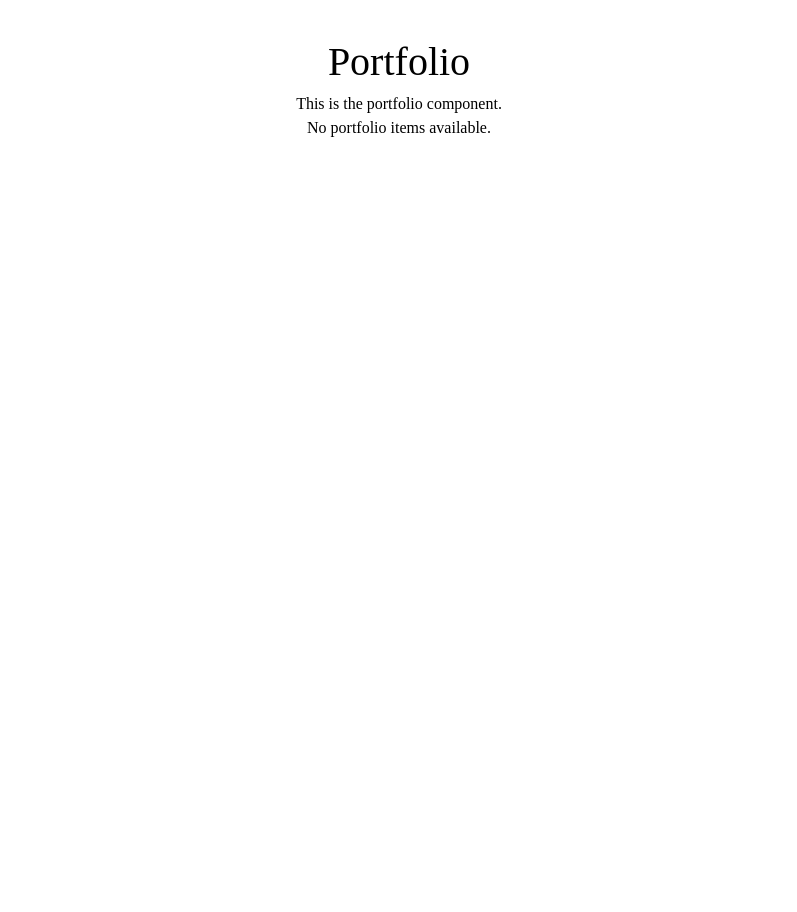
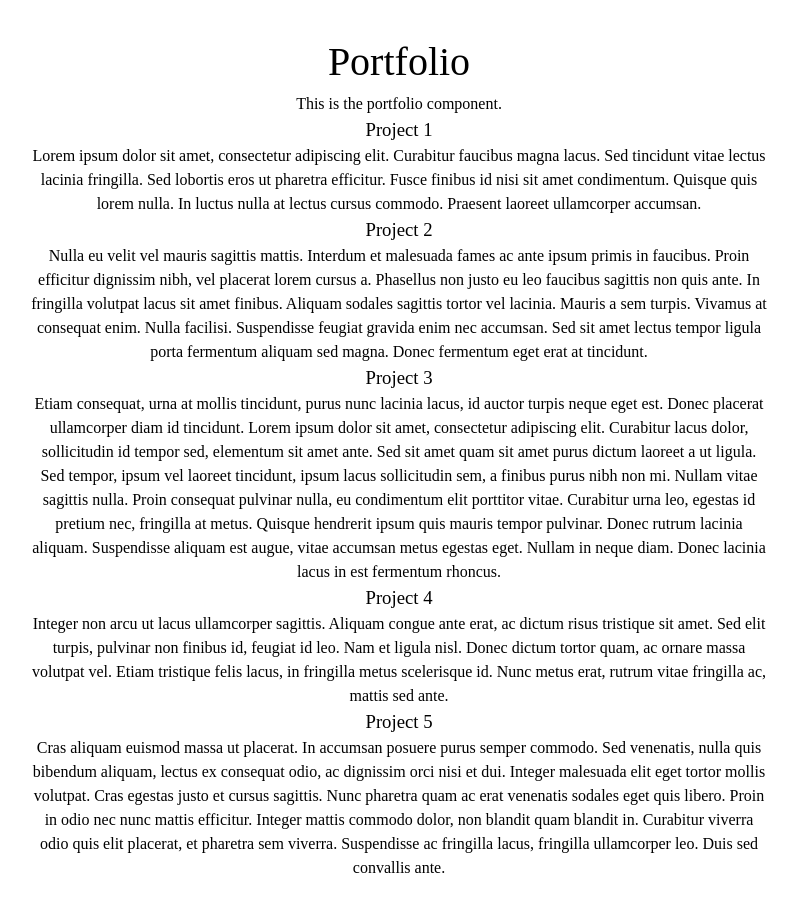
Before and after one commit to jackalope-code/example-portfolio-2025, a React (Vite) app: page / in a window 1280 px wide. Shown: the whole page, without its empty margins (241-1038 px from the left). Before the commit the page ends 800 px from the top, so only its background shows below. Built offline with nearby package versions, Linux system fonts and the light colour scheme; a web font is replaced by a local one.

Commit message:
Add mock project data

```diff
--- a/src/components/Portfolio.tsx
+++ b/src/components/Portfolio.tsx
@@ -11,6 +11,40 @@ interface PortfolioItemState {
     description: string
     mediaUrls?: string[]
 }
+
+const mockData: PortfolioItemState[] = [
+{
+    id: '1',
+    title: 'Project 1',
+    description: 'Lorem ipsum dolor sit amet, consectetur adipiscing elit. Curabitur faucibus magna lacus. Sed tincidunt vitae lectus lacinia fringilla. Sed lobortis eros ut pharetra efficitur. Fusce finibus id nisi sit amet condimentum. Quisque quis lorem nulla. In luctus nulla at lectus cursus commodo. Praesent laoreet ullamcorper accumsan.',
+    mediaUrls: ['https://via.placeholder.com/150', 'https://via.placeholder.com/200']
+},
+{
+    id: '2',
+    title: 'Project 2',
+    description: 'Nulla eu velit vel mauris sagittis mattis. Interdum et malesuada fames ac ante ipsum primis in faucibus. Proin efficitur dignissim nibh, vel placerat lorem cursus a. Phasellus non justo eu leo faucibus sagittis non quis ante. In fringilla volutpat lacus sit amet finibus. Aliquam sodales sagittis tortor vel lacinia. Mauris a sem turpis. Vivamus at consequat enim. Nulla facilisi. Suspendisse feugiat gravida enim nec accumsan. Sed sit amet lectus tempor ligula porta fermentum aliquam sed magna. Donec fermentum eget erat at tincidunt.',
+    mediaUrls: ['https://via.placeholder.com/250']
+},
+{
+    id: '3',
+    title: 'Project 3',
+    description: 'Etiam consequat, urna at mollis tincidunt, purus nunc lacinia lacus, id auctor turpis neque eget est. Donec placerat ullamcorper diam id tincidunt. Lorem ipsum dolor sit amet, consectetur adipiscing elit. Curabitur lacus dolor, sollicitudin id tempor sed, elementum sit amet ante. Sed sit amet quam sit amet purus dictum laoreet a ut ligula. Sed tempor, ipsum vel laoreet tincidunt, ipsum lacus sollicitudin sem, a finibus purus nibh non mi. Nullam vitae sagittis nulla. Proin consequat pulvinar nulla, eu condimentum elit porttitor vitae. Curabitur urna leo, egestas id pretium nec, fringilla at metus. Quisque hendrerit ipsum quis mauris tempor pulvinar. Donec rutrum lacinia aliquam. Suspendisse aliquam est augue, vitae accumsan metus egestas eget. Nullam in neque diam. Donec lacinia lacus in est fermentum rhoncus.',
+    mediaUrls: []
+},
+{
+    id: '4',
+    title: 'Project 4',
+    description: 'Integer non arcu ut lacus ullamcorper sagittis. Aliquam congue ante erat, ac dictum risus tristique sit amet. Sed elit turpis, pulvinar non finibus id, feugiat id leo. Nam et ligula nisl. Donec dictum tortor quam, ac ornare massa volutpat vel. Etiam tristique felis lacus, in fringilla metus scelerisque id. Nunc metus erat, rutrum vitae fringilla ac, mattis sed ante.',
+    mediaUrls: ['https://via.placeholder.com/1000', 'https://via.placeholder.com/350', 'https://via.placeholder.com/400']
+},
+{
+    id: '5',
+    title: 'Project 5',
+    description: 'Cras aliquam euismod massa ut placerat. In accumsan posuere purus semper commodo. Sed venenatis, nulla quis bibendum aliquam, lectus ex consequat odio, ac dignissim orci nisi et dui. Integer malesuada elit eget tortor mollis volutpat. Cras egestas justo et cursus sagittis. Nunc pharetra quam ac erat venenatis sodales eget quis libero. Proin in odio nec nunc mattis efficitur. Integer mattis commodo dolor, non blandit quam blandit in. Curabitur viverra odio quis elit placerat, et pharetra sem viverra. Suspendisse ac fringilla lacus, fringilla ullamcorper leo. Duis sed convallis ante. ',
+    mediaUrls: ['https://via.placeholder.com/450']
+},
+
+]
 
 const FlexLayout = styled.div<PortfolioProps>`
     display: flex;
@@ -44,7 +78,7 @@ const usePortfolio = (initialItems: PortfolioItemState[] = []) => {
 
 const Portfolio = ({}: PortfolioProps) => {
     //const [portfolioItems, setPortfolioItems] = usePortfolio([]);
-    const [portfolioItems] = usePortfolio([]);
+    const [portfolioItems] = usePortfolio(mockData);
 
     return (
         <FlexLayout $layoutDirection="column">
```
